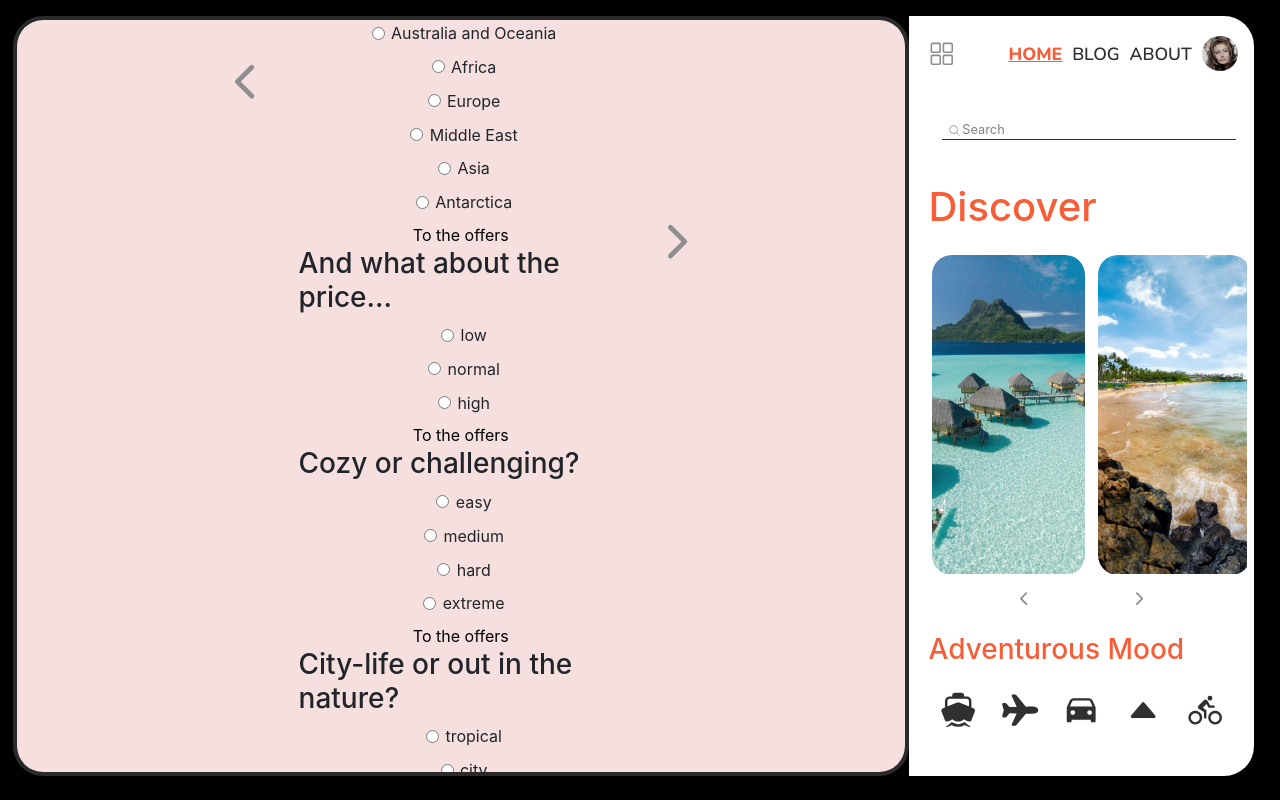
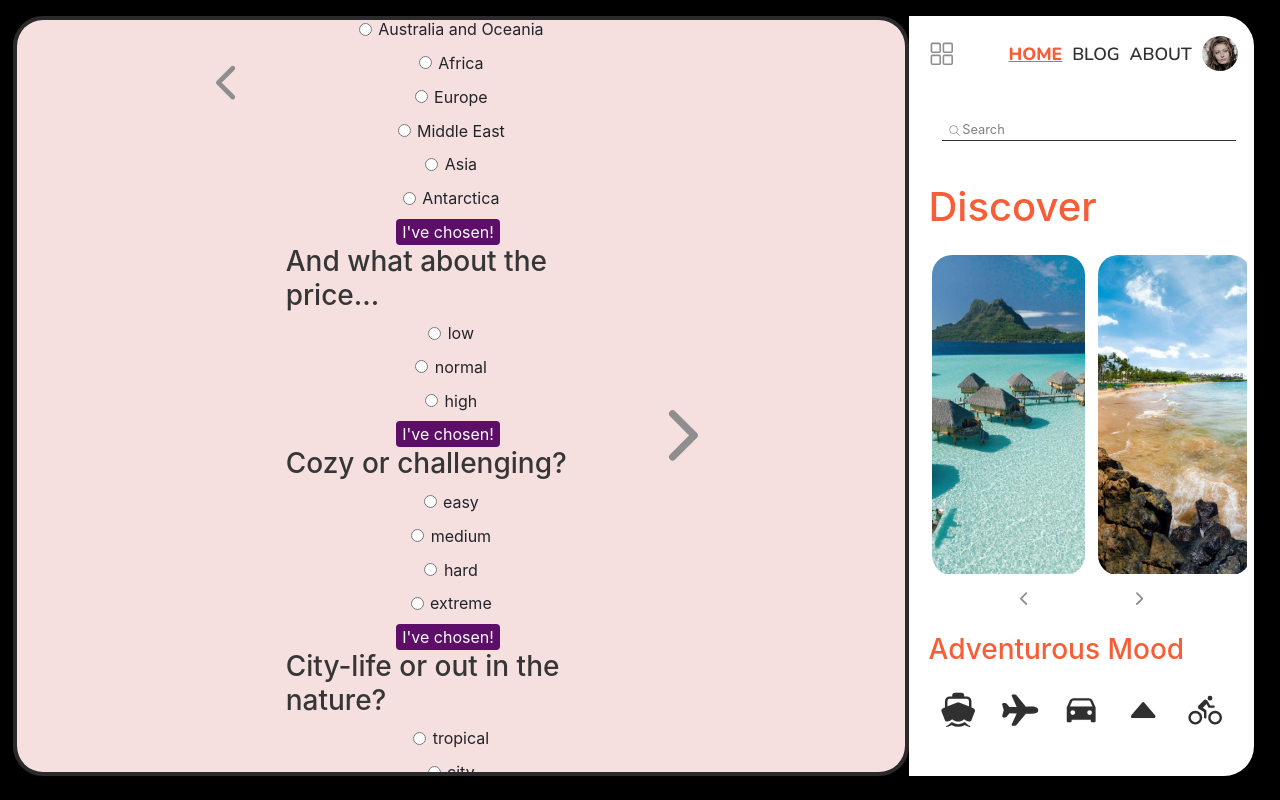
Before and after one commit to bidodev/react-dtravel-client, a React (Create React App) app: page /quiz in a window 1280 px wide. Shown: the top 800 px of the page. Built offline with nearby package versions, Linux system fonts and the light colour scheme.

Commit message:
some fixes

```diff
--- a/src/components/intro/quiz/Quiz.component.js
+++ b/src/components/intro/quiz/Quiz.component.js
@@ -33,7 +33,7 @@ const onSubmit = (event) => {
       <h3>{item.question}</h3>
       {step}
       <div>
-    <button type="submit">To the offers</button>
+    <button type="submit">I've chosen!</button>
   </div>
     </form>
   );
--- a/src/components/intro/quiz/quiz.styles.scss
+++ b/src/components/intro/quiz/quiz.styles.scss
@@ -1,9 +1,14 @@
-* {
-    padding: 0;
-}
+
+  * {
+    box-sizing: border-box;
+  }
 
 .quiz-main {
-    overflow-y: scroll;
+    background: whitesmoke;
+    overflow-y: auto;
+    margin: 0 auto;
+    padding: 2rem;
+    border: 1px solid rgba(0, 0, 0, 0.25);
     height: 95vh;
     display: flex;
     justify-content: center;
@@ -16,23 +21,28 @@
     h3 {
         /* font-size: 3rem; */
         width: 85%;
+        color: rgb(54, 54, 54);
         /* padding-bottom: 3rem; */
     }
     div.back {
         height: 95vh;
         margin-top: 5rem;
+        ion-icon {
+            font-size: 4vw;
+            --ionicon-stroke-width: 60px;
+        }
     }
     div.forward {
-        height: 95vh;
+        height: 50vh;
         margin-top: 25rem;
+        ion-icon {
+            font-size: 6vw;
+            --ionicon-stroke-width: 60px;
+        }
     }
     button {
     border:none;
     background: none;
-    ion-icon {
-        font-size: 4vw;
-        --ionicon-stroke-width: 60px;
-    }
 }
 }
 .quiz-list {
@@ -71,6 +81,10 @@ ul {
             color:white;
         }
       }
+      label:hover, label:focus {
+        background-color: rgb(184, 75, 32);
+            color:white;
+      }
 input {
     margin: .4rem;
 }
@@ -79,3 +93,8 @@ input {
      padding-right: .5rem;
     cursor: pointer;
 }
+button[type="submit"] {
+    background-color: rgb(92, 14, 105);
+    color:white;
+    border-radius: 4px;
+}
```
